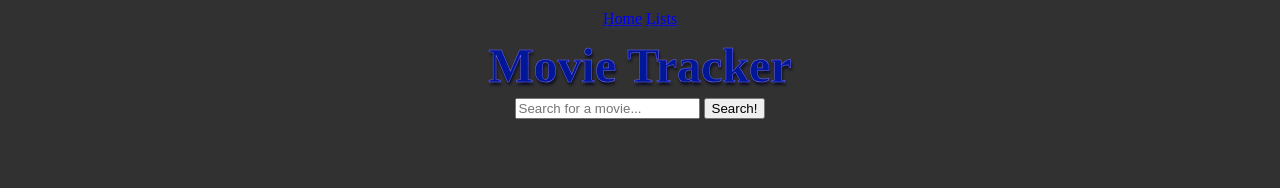
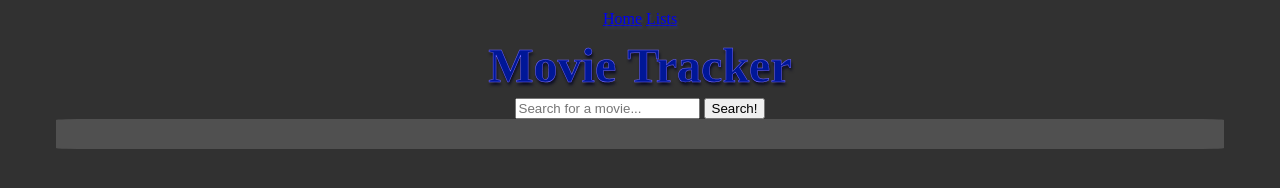
Before and after one commit to fayolah/movie-tracker, a website built with Vite: page index.html in a window 1280 px wide. Built offline with nearby package versions, Linux system fonts and the light colour scheme; no server answers; a web font is replaced by a local one.

Commit message:
added some styles

```diff
--- a/src/style.css
+++ b/src/style.css
@@ -52,4 +52,8 @@ h1 {
   grid-template-columns: repeat(autofill, minmax(200px, 1fr));
   gap: 20px;
   padding: 15px;
+  background-color: rgb(80, 80, 80);
+  width: 90%;
+  border-radius: 3%;
+  margin: auto;
 }
```
